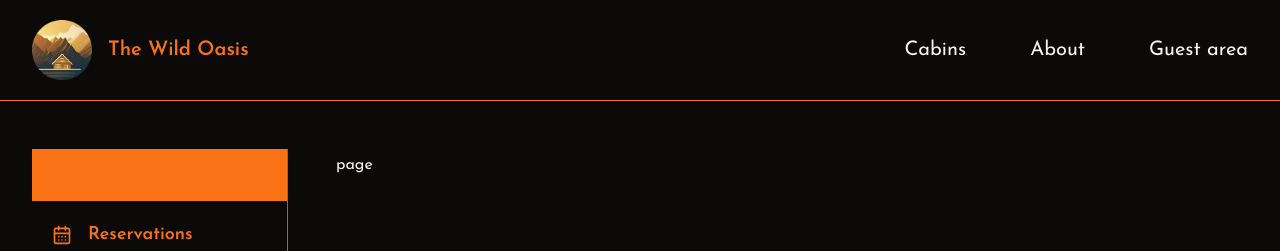
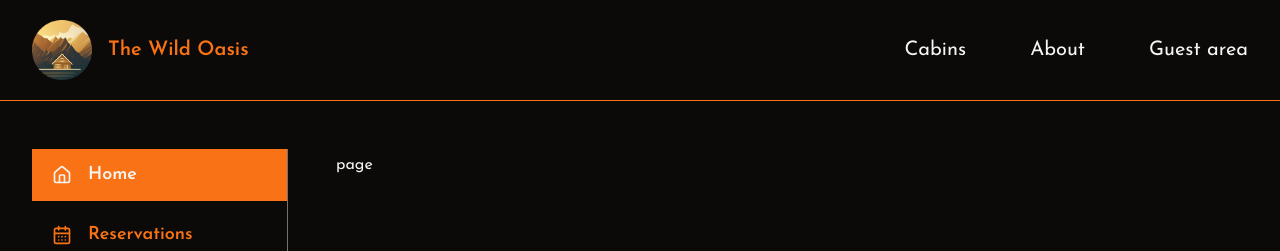
Before and after one commit to reyesprince31/wild-oasis-fe, a Next.js app: page /account in a window 1280 px wide. Shown: the top 251 px of the page. Built offline with nearby package versions, Linux system fonts and the light colour scheme.

Commit message:
Update AccountSideNavigation.tsx

```diff
--- a/app/account/_components/AccountSideNavigation.tsx
+++ b/app/account/_components/AccountSideNavigation.tsx
@@ -33,7 +33,7 @@ function SideNavigation() {
           <li key={link.name}>
             <Link
               className={`py-3 px-5 hover:bg-primary hover:text-secondary transition-colors flex items-center gap-4 font-semibold text-primary ${
-                pathname === link.href ? "bg-primary" : ""
+                pathname === link.href ? "bg-primary text-secondary" : ""
               }`}
               href={link.href}>
               {link.icon}
```
